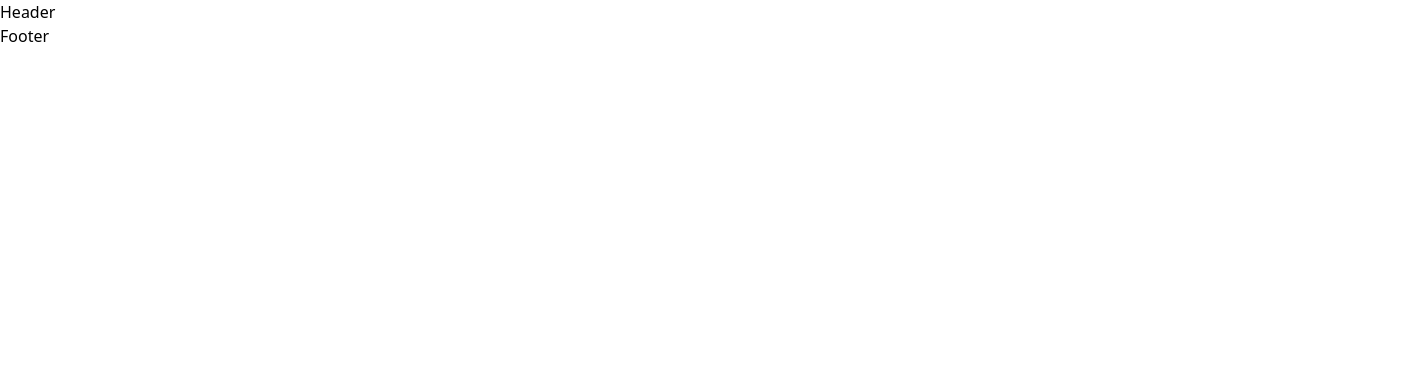
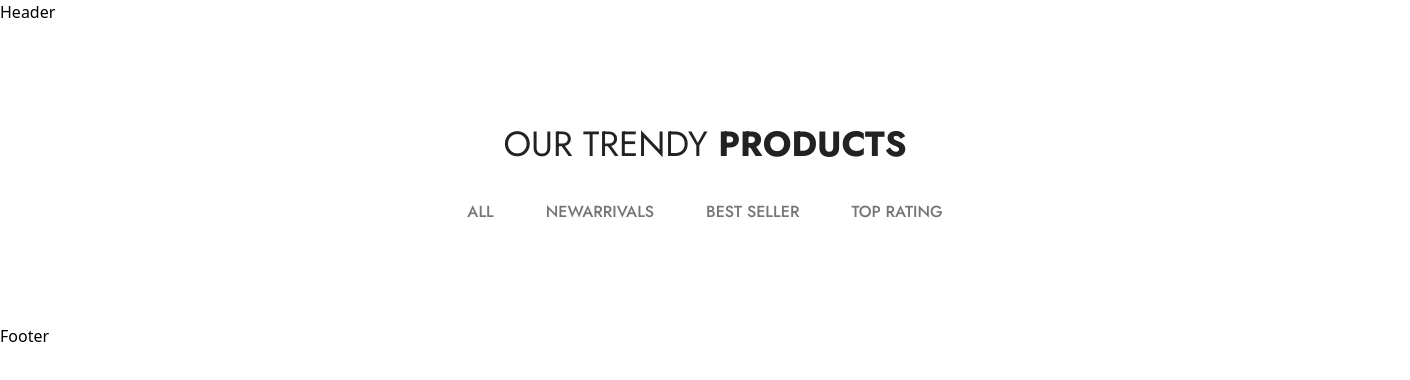
Before and after one commit to Sijan666/uomo-eCommerce, a React (Vite) app: page / in a window 1280 px wide. Shown: the top 380 px of the page, 1410 px wide, since content can reach past the window. Built offline with nearby package versions, Linux system fonts and the light colour scheme.

Commit message:
feat : add font family , and trendy product section

```diff
--- a/index.html
+++ b/index.html
@@ -5,6 +5,11 @@
     <link rel="icon" type="" href="" />
     <meta name="viewport" content="width=device-width, initial-scale=1.0" />
     <title>UOMO</title>
+    <!-- google font start -->
+    <link rel="preconnect" href="https://fonts.googleapis.com">
+    <link rel="preconnect" href="https://fonts.gstatic.com" crossorigin>
+    <link href="https://fonts.googleapis.com/css2?family=Jost:ital,wght@0,100..900;1,100..900&display=swap" rel="stylesheet">
+    <!-- google font end -->
   </head>
   <body>
     <div id="root"></div>
--- /dev/null
+++ b/src/components/layouts/TrendProduct.jsx
@@ -0,0 +1,28 @@
+import React from 'react'
+import Container from '../Container'
+
+const TrendProduct = () => {
+    return (
+        <>
+        <section id='trendyProduct'>
+            <div className="pt-[94px] pb-25">
+                <Container>
+                    <div className="heading">
+                        <h3 className='text-center font-Jost text-[35px] text-[#222222]'>OUR TRENDY <span className='font-bold'>PRODUCTS</span></h3>
+                    </div>
+                    <div className="mt-[29px]">
+                        <div className="flex justify-center gap-x-13">
+                            <button className='text-[#767676] font-Jost cursor-pointer font-medium text-base hover:text-[#222222] duration-300'>ALL</button>
+                            <button className='text-[#767676] font-Jost cursor-pointer font-medium text-base hover:text-[#222222] duration-300'>NEWARRIVALS</button>
+                            <button className='text-[#767676] font-Jost cursor-pointer font-medium text-base hover:text-[#222222] duration-300'>BEST SELLER </button>
+                            <button className='text-[#767676] font-Jost cursor-pointer font-medium text-base hover:text-[#222222] duration-300'>TOP RATING</button>
+                        </div>
+                    </div>
+                </Container>
+            </div>
+        </section>
+        </>
+    )
+}
+
+export default TrendProduct
--- a/src/components/pages/Home.jsx
+++ b/src/components/pages/Home.jsx
@@ -1,11 +1,13 @@
 
 import Banner from "../layouts/Banner"
+import TrendProduct from "../layouts/TrendProduct"
 
 
 const Home = () => {
     return (
         <>
         <Banner/>
+        <TrendProduct/>
         </>
     )
 }
--- a/src/index.css
+++ b/src/index.css
@@ -1,7 +1,7 @@
 @import "tailwindcss";
 
 
-/* @theme {
-    --font-openSans: "Open Sans", sans-serif;
-    --shadow-newMade: 0 28px 30px rgba(99, 122, 166, 0.05);
-} */
+@theme {
+    --font-Jost: "Jost", sans-serif;
+    /* --shadow-newMade: 0 28px 30px rgba(99, 122, 166, 0.05); */
+}
```
Also changed, not shown: 1 other file (tests, documents, lock files or other folders).
